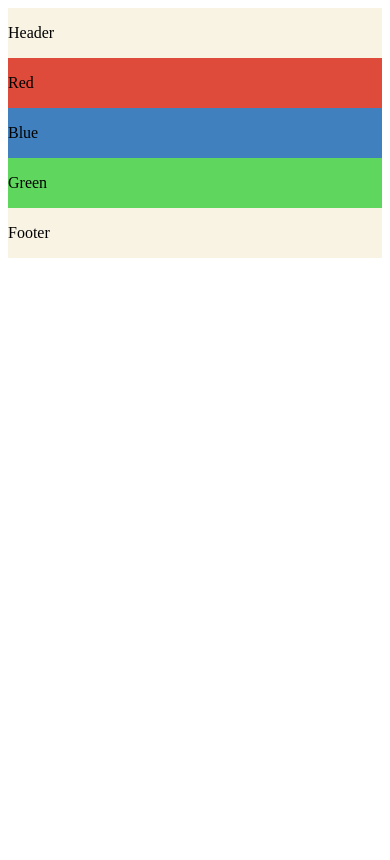
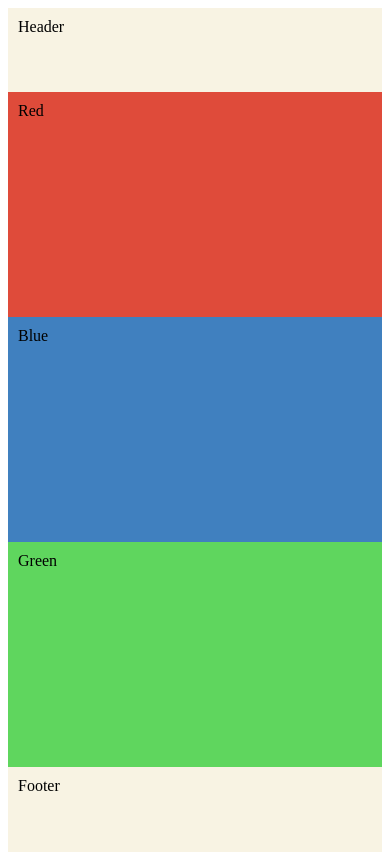
Before and after one commit to crowhead/media_queries_test, a plain HTML site: page index.html in a window 390 px wide. Drawn offline with Linux system fonts and the light colour scheme.

Commit message:
Media_Queries: stylesheet completion
completed HxW responsive layout in stylesheet for three different screen formats.

```diff
--- a/index.html
+++ b/index.html
@@ -6,11 +6,10 @@
     <meta name="viewport" content="width=device-width, initial-scale=1.0"/>
 </head>
 
-<header>
-  <p>Header</p>
-</header>
-
 <body>
+  <header>
+    <p>Header</p>
+  </header>
   <div class="container" id="red">
     <p>Red</p>
   </div>
@@ -20,10 +19,9 @@
   <div class="container" id="green">
     <p>Green</p>
   </div>
+  <footer>
+    <p>Footer</p>
+  </footer>
 </body>
 
-<footer>
-  <p>Footer</p>
-</footer>
-
 </html>
--- a/main.css
+++ b/main.css
@@ -1,6 +1,16 @@
+body {
+  height: 100vh;
+}
+
+p {
+  font-family: serif;
+  margin: 10px;
+}
+
 header {
   background-color: rgb(248, 243, 227);
   width: 100%;
+  height: 10%;
   float: left;
   clear: both;
   position: relative;
@@ -9,6 +19,7 @@ header {
 footer {
   background-color: rgb(248, 243, 227);
   width: 100%;
+  height: 10%;
   float: left;
   clear: both;
   position: relative;
@@ -17,7 +28,7 @@ footer {
 #red {
   background-color: rgb(223, 75, 58);
   width: 33.33%;
-  height: 100%;
+  height: 80%;
   float: left;
   position: relative;
 }
@@ -25,7 +36,7 @@ footer {
 #blue {
   background-color: rgb(64,128,191);
   width: 33.33%;
-  height: 100%;
+  height: 80%;
   float: left;
   position: relative;
 }
@@ -33,44 +44,60 @@ footer {
 #green {
   background-color: rgb(95, 214, 94);
   width: 33.33%;
-  height: 100%;
+  height: 80%;
   float: left;
   position: relative;
 }
 
 @media screen and (max-width:959px) {
+   body {
+    height: 100vh;
+  }
   header {
     width: 100%;
+    height: 10%;
+  }
+  footer {
+    width: 100%;
+    height: 10%;
   }
   #red{
     width: 50%;
+    height: 40%;
   }
   #blue {
     width: 50%;
+    height: 40%;
   }
   #green {
     width: 100%;
-  }
-  footer {
-    width: 100%;
+    height: 40%;
   }
 }
 
 @media screen and (max-width:640px) {
+  body {
+    height: 100vh;
+  }
   header {
     width: 100%;
+    height: 10%;
+  }
+  footer {
+    width: 100%;
+    height: 10%;
   }
   #red{
     width: 100%;
+    height: 26.66%;
   }
   #blue {
     width: 100%;
+    height: 26.66%;
   }
   #green {
     width: 100%;
-  }
-  footer {
-    width: 100%;
+    height: 26.66%;
   }
 }
 
@@ -80,6 +107,7 @@ footer {
   }
   body {
     width: 320px;
+    height: 100vh;
   }
   footer{
     width: 320px;
```
